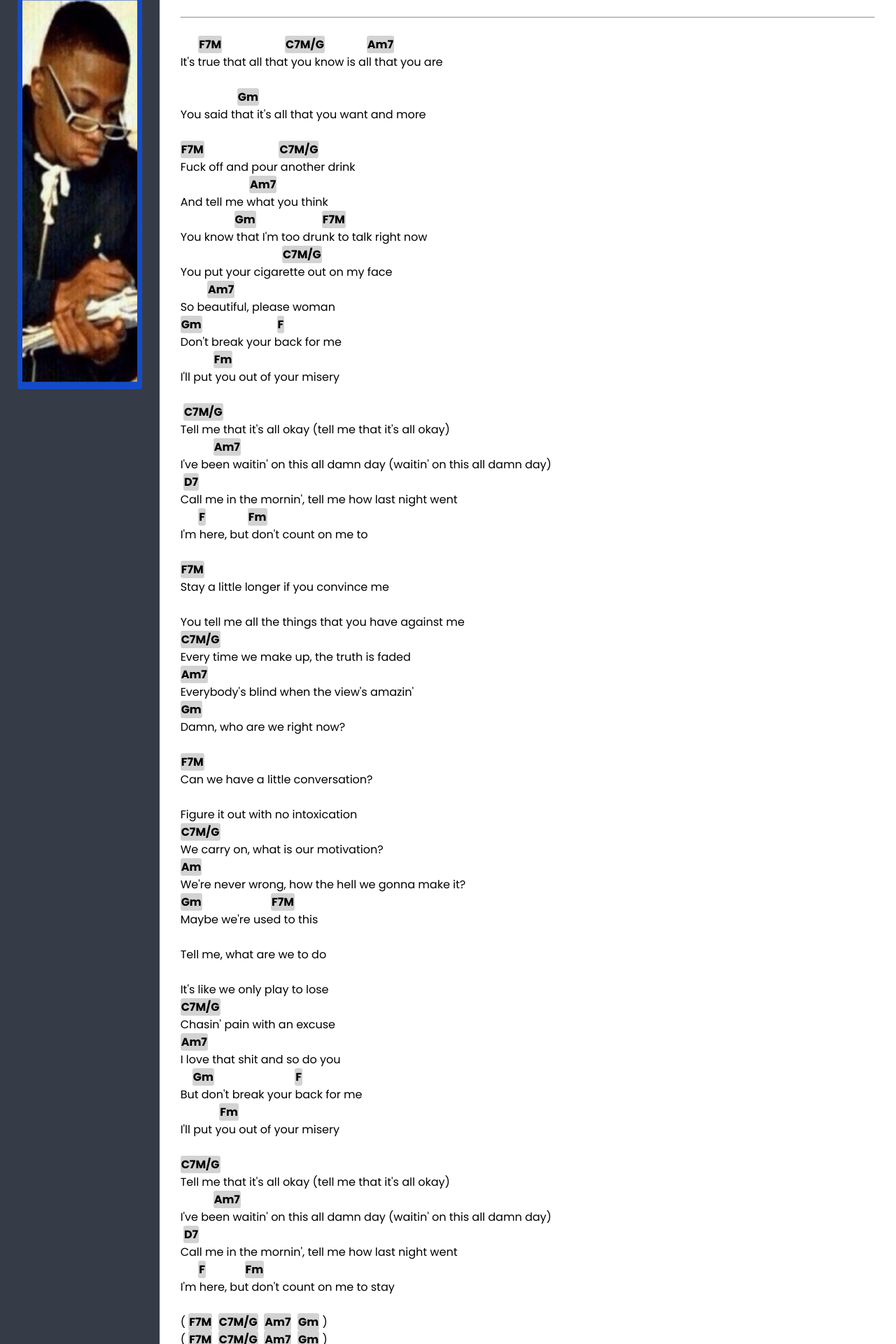
After one commit to joaomatheusm/estachord, a PHP site: page /pages/stay.html in a window 1280 px wide. The commit adds this page. Shown: the part 606-2526 px from the top of the page at 70% size. Run offline with PHP 8.4, Linux system fonts and the light colour scheme.

Commit message:
metronomo criado

```diff
--- a/css/song-page.css
+++ b/css/song-page.css
@@ -158,6 +158,27 @@ a {
     display: none;
 }
 
+#metronome {
+    padding: 10px 0 10px 0;
+    text-align: center;
+    width: 100%;
+    color: white;
+}
+
+#metronome-btn {
+    color: white;
+    font-weight: 450;
+    text-align: center;
+    background-color: var(--color3);
+    padding: 10px;
+    margin: 5px;
+    border: solid var(--color6) 2px;
+    border-radius: 8px;
+    width: 50%;
+    height: 40%;
+    cursor: pointer;
+}
+
 @media only screen and (max-width: 1060px) {
     main {
         min-height: calc(100vh - 324px);
--- a/index.html
+++ b/index.html
@@ -98,7 +98,7 @@
                     </a>
                 </li>
                 <li>
-                    <a href="#">
+                    <a href="pages/stay.html">
                         <span>3</span>
                         <div>
                             <h2>Stay</h2>
--- /dev/null
+++ b/pages/stay.html
@@ -0,0 +1,161 @@
+<!DOCTYPE html>
+<html lang="pt-br">
+
+<head>
+    <meta charset="UTF-8">
+    <meta name="viewport" content="width=device-width, initial-scale=1.0">
+    <link rel="stylesheet" href="/css/song-page.css">
+    <title>EstaChord</title>
+</head>
+
+<body>
+    <header>
+        <a href="/index.html" id="logo">
+            <img src="/img/logo-branco.png" alt="" width="260px"> <!-- Diminuir o tamanho da imagem original depois -->
+        </a>
+
+        <button id="open-menu">&#9776;</button>
+
+        <nav id="menu">
+            <img src="/img/lupa-branco.png" alt="" width="30px"> <!-- Diminuir o tamanho da imagem original depois -->
+            <input type="text">
+            <button id="close-menu">X</button>
+            <a href="#">Tabs</a>
+            <a href="#">Acordes</a>
+            <a href="#">Cursos</a>
+            <a href="#">Fórum</a>
+        </nav>
+    </header>
+    <aside>
+        <div id="login">
+            <a href="/pages/signup.html">Cadastrar-se</a>
+            <a href="/pages/login.html">Login</a>
+        </div>
+        <hr style="width: 110%;">
+        <section id="metronome">
+            <h2>Metrônomo</h2>
+            <label>BPM</label>
+            <input type="number" value="60" min="20" max="180" id="bpm"><br>
+            <button id="metronome-btn">Iniciar</button>
+        </section>
+        <hr style="width: 110%;">
+        <a href="https://estacio.br/" target="_blank">
+            <img src="/img/vertical-ad.jpg" alt="">
+        </a>
+
+    </aside>
+    <main>
+        <h1>Stay - Post Malone</h1>
+        <p>Dificuldade: iniciante</p>
+        <p>Afinação: <strong>E A D G B E</strong></p>
+        <p>Capotraste: sem capotraste</p>
+        <hr>
+        <h2>Acordes</h2>
+        <div style="display: flex; justify-content: space-between;">
+            <img src="/img/chords/afterlife-chords.jpg" alt="">
+            <iframe width="560" height="315" src="https://www.youtube.com/embed/ATECXJIu9XM?si=GK8MfHp8AJ8H53M5" title="YouTube video player" frameborder="0" allow="accelerometer; autoplay; clipboard-write; encrypted-media; gyroscope; picture-in-picture; web-share" referrerpolicy="strict-origin-when-cross-origin" allowfullscreen></iframe>
+        </div>
+        <br>
+        <hr>
+
+
+
+        <section>
+            <pre>
+
+      <span>F7M</span>                     <span>C7M/G</span>              <span>Am7</span>
+It's true that all that you know is all that you are
+
+                   <span>Gm</span>
+You said that it's all that you want and more
+
+<span>F7M</span>                         <span>C7M/G</span>
+Fuck off and pour another drink
+                       <span>Am7</span>
+And tell me what you think
+                  <span>Gm</span>                      <span>F7M</span>
+You know that I'm too drunk to talk right now
+                                  <span>C7M/G</span>
+You put your cigarette out on my face
+         <span>Am7</span>
+So beautiful, please woman
+<span>Gm</span>                         <span>F</span>
+Don't break your back for me
+           <span>Fm</span>
+I'll put you out of your misery
+
+ <span>C7M/G</span>
+Tell me that it's all okay (tell me that it's all okay)
+           <span>Am7</span>
+I've been waitin' on this all damn day (waitin' on this all damn day)
+ <span>D7</span>
+Call me in the mornin', tell me how last night went
+      <span>F</span>              <span>Fm</span>
+I'm here, but don't count on me to
+
+<span>F7M</span>
+Stay a little longer if you convince me
+
+You tell me all the things that you have against me
+<span>C7M/G</span>
+Every time we make up, the truth is faded
+<span>Am7</span>
+Everybody's blind when the view's amazin'
+<span>Gm</span>
+Damn, who are we right now?
+
+<span>F7M</span>
+Can we have a little conversation?
+
+Figure it out with no intoxication
+<span>C7M/G</span>
+We carry on, what is our motivation?
+<span>Am</span>
+We're never wrong, how the hell we gonna make it?
+<span>Gm</span>                       <span>F7M</span>
+Maybe we're used to this
+
+Tell me, what are we to do
+
+It's like we only play to lose
+<span>C7M/G</span>
+Chasin' pain with an excuse
+<span>Am7</span>
+I love that shit and so do you
+    <span>Gm</span>                           <span>F</span>
+But don't break your back for me
+             <span>Fm</span>
+I'll put you out of your misery
+
+<span>C7M/G</span>
+Tell me that it's all okay (tell me that it's all okay)
+           <span>Am7</span>
+I've been waitin' on this all damn day (waitin' on this all damn day)
+ <span>D7</span>
+Call me in the mornin', tell me how last night went
+      <span>F</span>             <span>Fm</span>
+I'm here, but don't count on me to stay
+
+( <span>F7M</span>  <span>C7M/G</span>  <span>Am7</span>  <span>Gm</span> )
+( <span>F7M</span>  <span>C7M/G</span>  <span>Am7</span>  <span>Gm</span> )
+( <span>F</span>  <span>Fm</span> )
+
+<span>C7M/G</span>
+Tell me that it's all okay (tell me that it's all okay)
+           <span>Am7</span>
+I've been waitin' on this all damn day (waitin' on this all damn day)
+ <span>D7</span>
+Call me in the mornin', tell me how last night went
+      <span>F</span>             <span>Fm</span>              <span>C7M/G</span>
+I'm here, but don't count on me to stay
+
+        </section>
+    </main>
+    <footer>
+
+    </footer>
+    <script src="/js/script.js"></script>
+    <script src="/js/metronome.js"></script>
+</body>
+
+</html>
```
Also changed, not shown: js/metronome.js (added, +34 -0 lines), pages/afterlife.html (+21 -5 lines), 1 other file.
